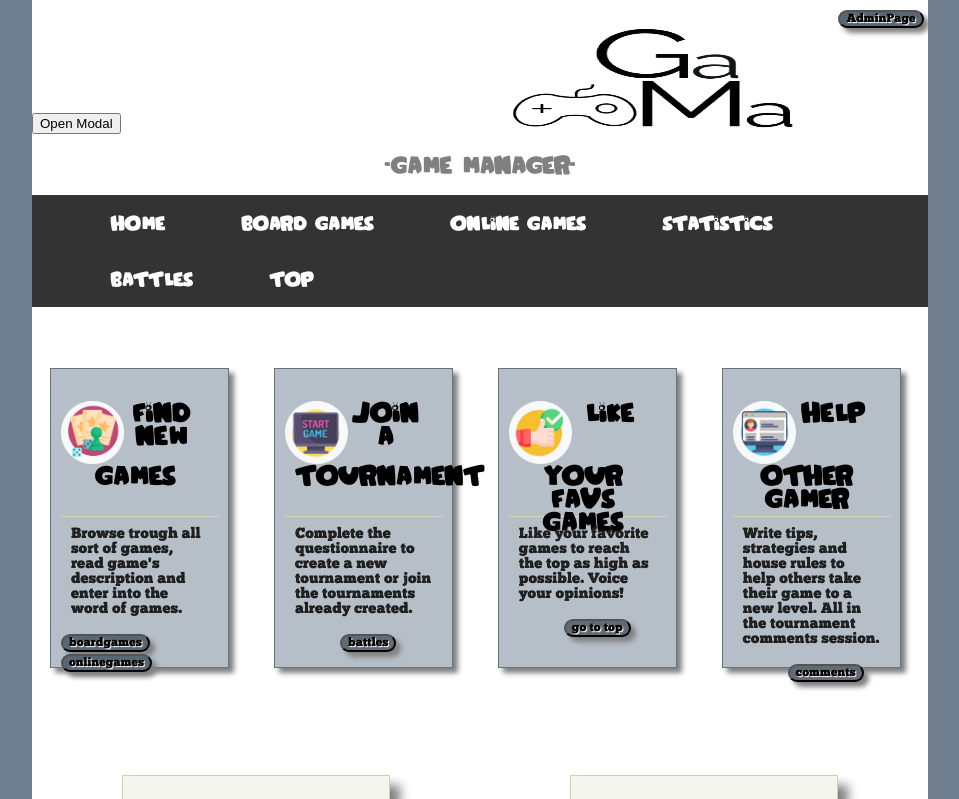
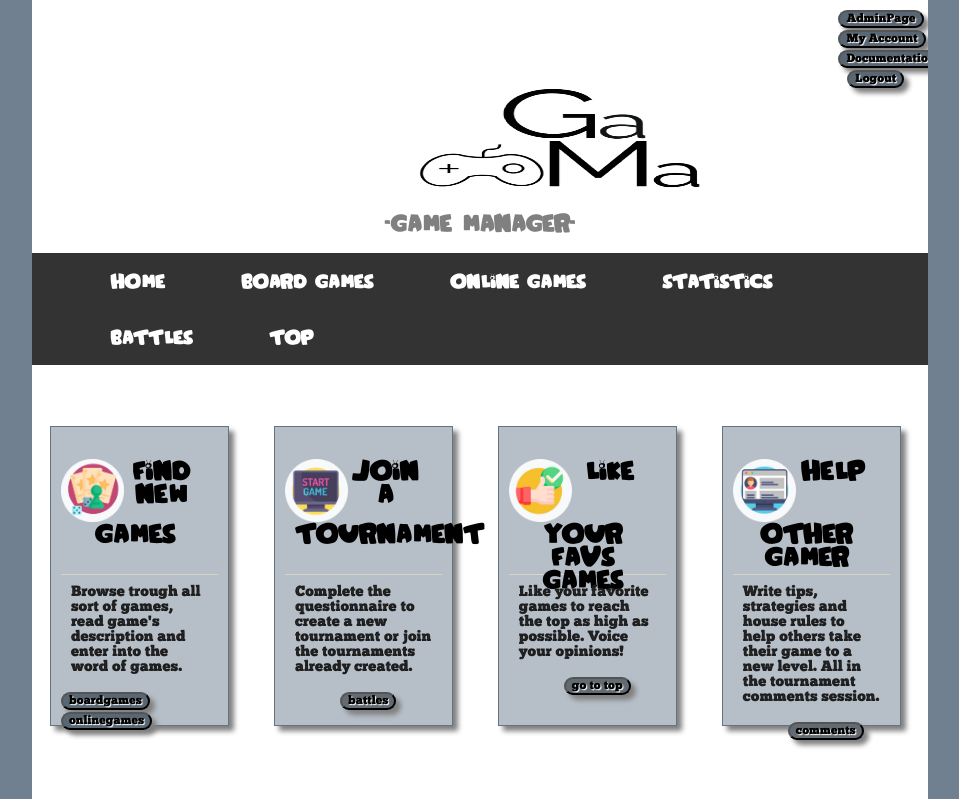
Before and after one commit to denisabadarau/Game-Manager, a PHP site: page /html/meniu.php in a window 1280 px wide. Shown: the top 799 px of the page, without its empty margins (160-1119 px from the left). Run offline with PHP 8.4, Linux system fonts and the light colour scheme; a user stored in the database is signed in; data comes from the database, SQL or seed files in the repository; data that the repository does not hold is empty.

Commit message:
fixare bug butoane

```diff
--- a/html/admin.php
+++ b/html/admin.php
@@ -40,6 +40,11 @@ if($nr<1)
 <link rel="stylesheet" href="https://cdnjs.cloudflare.com/ajax/libs/font-awesome/4.7.0/css/font-awesome.min.css">
 <title> Game Manager </title>
 <input type="button" class="buttonFeatures" style="margin-left:90%" value="AdminPage" onclick="location.href='admin.php'">
+    <!-- Trigger/Open The Modal -->
+    <input type="button" class="buttonFeatures" id="myBtn"  style="margin-left:90%" value="My Account">
+<input type="button" class="buttonFeatures" style="margin-left:90%" value="Documentation" onclick="location.href='logout.inc.php'">
+<input type="button" class="buttonFeatures" style="margin-left:91%" value="Logout" onclick="location.href='logout.inc.php'">
+
 </head>
 <body>
     <?php
@@ -52,6 +57,7 @@ if($nr<1)
             </div>
         </div>
 <p class="title" style="margin-top:5%">Aceasta este o pagina de administrat site-ul</p>
+
 <div class="containerSelect">
 <form>
 <label>ACTION:</label>
--- a/html/meniu.php
+++ b/html/meniu.php
@@ -14,9 +14,13 @@
     <link rel = "stylesheet" type="text/css" href = "../css/incearca.css">
     <meta charset="utf-8" >
     <meta name="viewport" content="width=device-width, initial-scale=1">
-<link rel="stylesheet" href="https://cdnjs.cloudflare.com/ajax/libs/font-awesome/4.7.0/css/font-awesome.min.css">
 <title> Game Manager </title>
 <input type="button" class="buttonFeatures" style="margin-left:90%" value="AdminPage" onclick="location.href='admin.php'">
+    <!-- Trigger/Open The Modal -->
+    <input type="button" class="buttonFeatures" id="myBtn"  style="margin-left:90%" value="My Account">
+<input type="button" class="buttonFeatures" style="margin-left:90%" value="Documentation" onclick="location.href='logout.inc.php'">
+<input type="button" class="buttonFeatures" style="margin-left:91%" value="Logout" onclick="location.href='logout.inc.php'">
+
 </head>
 <body>
     <?php
--- a/html/menu.php
+++ b/html/menu.php
@@ -3,13 +3,16 @@
 require_once '../php/conectare.php';
 $conectare = deschideConexiunea();
 ?>
+<head>
+<link href="../css/meniu-style.css" rel="stylesheet">
 
+</head>
 <div class="split left">
     </div>
     <div class="split right">
     </div>
-    <!-- Trigger/Open The Modal -->
-    <button id="myBtn">Open Modal</button>
+
+
 
     <!-- The Modal -->
     <div id="myModal" class="modal">
--- a/html/pagina-joc.php
+++ b/html/pagina-joc.php
@@ -27,6 +27,11 @@ addViews($id_game);
 
     <meta charset="utf-8" >
     <title> Game Manager </title>
+    <input type="button" class="buttonFeatures" style="margin-left:90%" value="AdminPage" onclick="location.href='admin.php'">
+    <!-- Trigger/Open The Modal -->
+    <input type="button" class="buttonFeatures" id="myBtn"  style="margin-left:90%" value="My Account">
+<input type="button" class="buttonFeatures" style="margin-left:90%" value="Documentation" onclick="location.href='logout.inc.php'">
+<input type="button" class="buttonFeatures" style="margin-left:91%" value="Logout" onclick="location.href='logout.inc.php'">
 
 </head>
 <body>
--- a/html/statistics.php
+++ b/html/statistics.php
@@ -19,6 +19,11 @@ session_start();
 
     <title> Game Manager </title>
     <input type="button" class="buttonFeatures" style="margin-left:90%" value="AdminPage" onclick="location.href='admin.php'">
+    <!-- Trigger/Open The Modal -->
+    <input type="button" class="buttonFeatures" id="myBtn"  style="margin-left:90%" value="My Account">
+<input type="button" class="buttonFeatures" style="margin-left:90%" value="Documentation" onclick="location.href='logout.inc.php'">
+<input type="button" class="buttonFeatures" style="margin-left:91%" value="Logout" onclick="location.href='logout.inc.php'">
+
 </head>
 <body>
     <div class="split left">
--- a/html/top.php
+++ b/html/top.php
@@ -17,6 +17,11 @@ session_start();
     <meta name="viewport" content="width=device-width, initial-scale=1">
     <title> Game Manager </title>
     <input type="button" class="buttonFeatures" style="margin-left:90%" value="AdminPage" onclick="location.href='admin.php'">
+    <!-- Trigger/Open The Modal -->
+    <input type="button" class="buttonFeatures" id="myBtn"  style="margin-left:90%" value="My Account">
+<input type="button" class="buttonFeatures" style="margin-left:90%" value="Documentation" onclick="location.href='logout.inc.php'">
+<input type="button" class="buttonFeatures" style="margin-left:91%" value="Logout" onclick="location.href='logout.inc.php'">
+
 </head>
 <body>
 
```
Also changed, not shown: html/battles.php (+13 -8 lines), html/boardgames.php (+5 -6 lines), html/onlinegames.php (+5 -6 lines), html/pagina-categorie.php (+6 -4 lines), css/meniu-style.css (line endings or trailing spaces).
